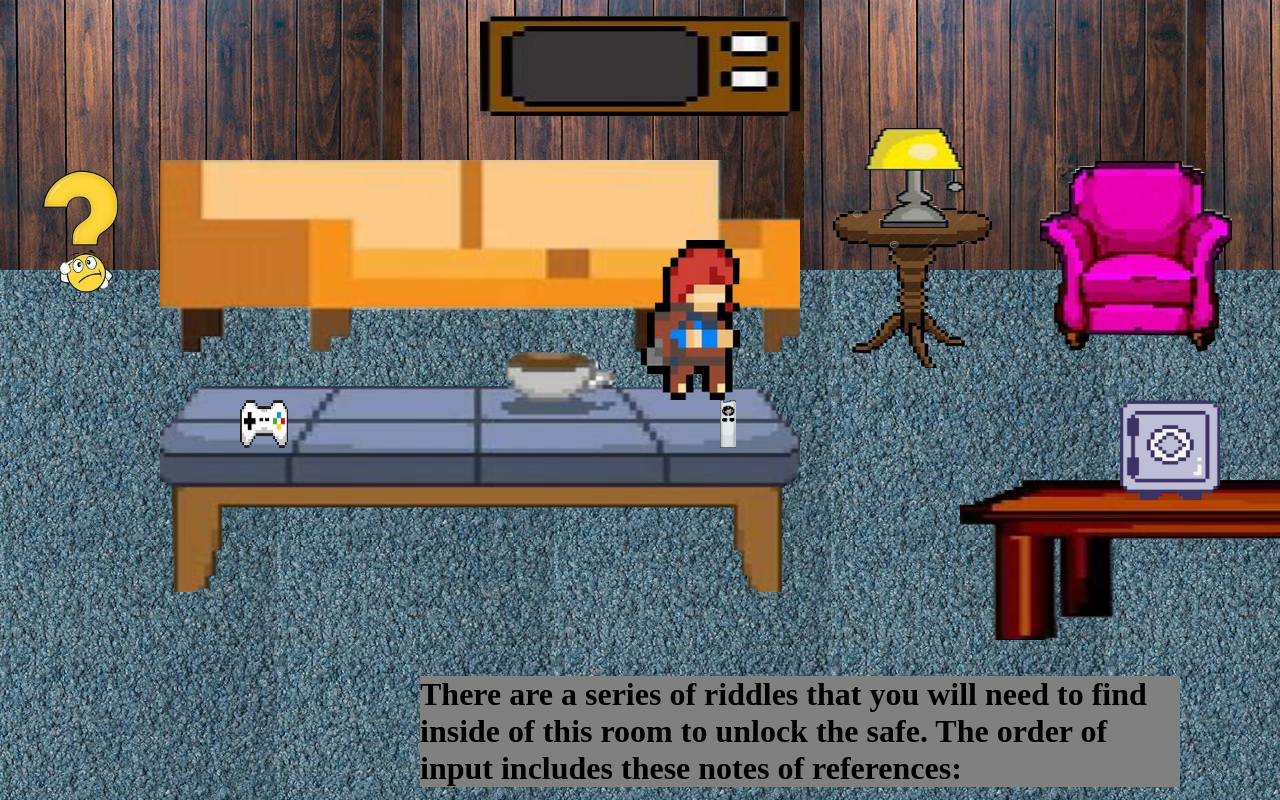
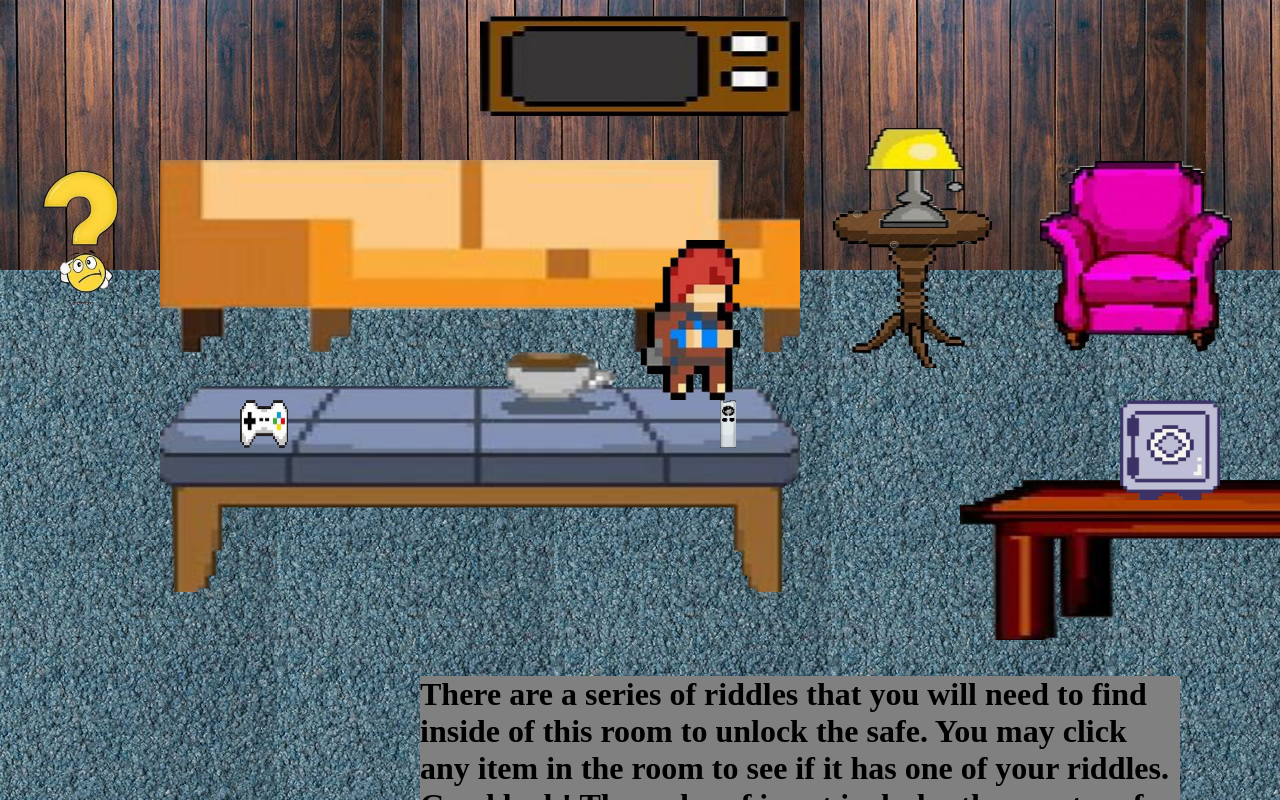
Before and after one commit to twedty/Video-Game, a plain HTML site: page index.html in a window 1280 px wide. Drawn offline with Linux system fonts and the light colour scheme.

Commit message:
added some better insight in the html

```diff
--- a/index.html
+++ b/index.html
@@ -20,7 +20,7 @@
         <img id="tv" src="./assets/tvV2.png" height="100" width="100" alt="TV">
     </div>
     <div class='textbox'>
-        <h1 id="main-box">There are a series of riddles that you will need to find inside of this room to unlock the safe. The order of input includes these notes of references: </h1>
+        <h1 id="main-box">There are a series of riddles that you will need to find inside of this room to unlock the safe. You may click any item in the room to see if it has one of your riddles. Good luck! The order of input includes these notes of references: </h1>
     </div>
     <div>
         <button>All answers are numbers from 0-9. The HINT button is used if you are stuck</button>
```
